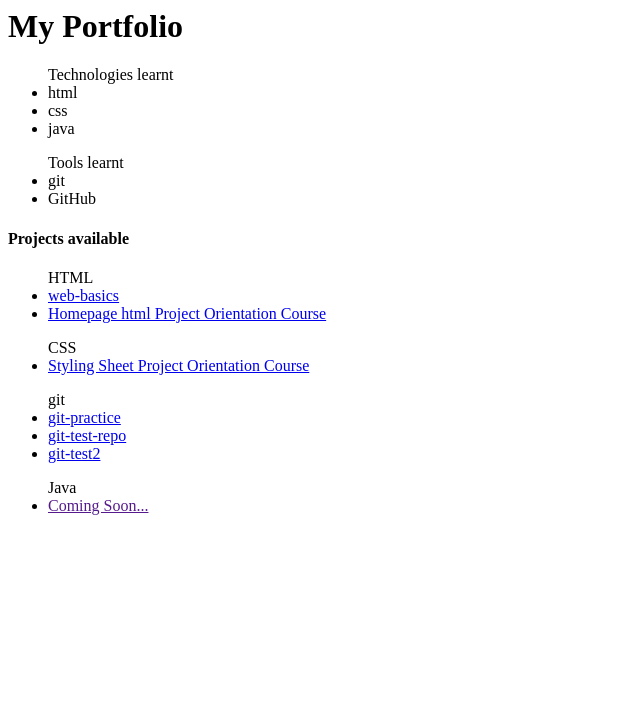
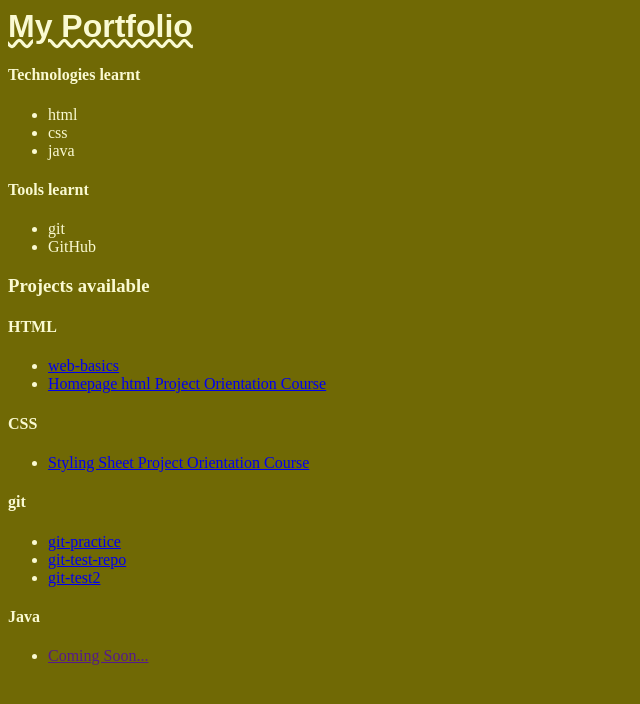
Before and after one commit to lydiarali/portfolio, a plain HTML site: page index.html in a window 1280 px wide. Shown: the whole page, without its empty margins (0-640 px from the left). Drawn offline with Linux system fonts and the light colour scheme.

Commit message:
amendments to index style

```diff
--- a/index.html
+++ b/index.html
@@ -1,35 +1,42 @@
 <html>
     <title>My Portfolio</title>
+    <link rel="stylesheet" href="portfolio.css">
     <h1>My Portfolio</h1>
     <body>
-        <ul> Technologies learnt
+        <h4>Technologies learnt</h4>
+        <ul>
             <li>html</li>
             <li>css</li>
             <li>java</li>
         </ul>
 
-        <ul>Tools learnt
+        <h4>Tools learnt</h4>
+        <ul>
             <li>git</li>
             <li>GitHub</li>
         </ul>
 
-        <h4>Projects available</h4>
-        <ul>HTML
+        <h3>Projects available</h3>
+        <h4>HTML</h4>
+        <ul>
             <li><a href="../web-basics/">web-basics</a></li>
             <li><a href="./the_cozy_haven_index.html">Homepage html Project Orientation Course</a></li>
         </ul>
 
-         <ul>CSS
+        <h4>CSS</h4>
+         <ul>
             <li><a href="./the_cozy_haven.css">Styling Sheet Project Orientation Course</a></li>
          </ul>
 
-         <ul>git
+         <h4>git</h4>
+         <ul>
             <li><a href="../git-practice/">git-practice</a></li>
             <li><a href="../git-test-repo/">git-test-repo</a></li>
             <li><a href="../git-test2/">git-test2</a></li>
          </ul>
 
-         <ul>Java
+         <h4>Java</h4>
+         <ul>
             <li><a href="">Coming Soon...</a></li>
          </ul>
 
--- /dev/null
+++ b/portfolio.css
@@ -0,0 +1,8 @@
+html{
+    background-color: rgb(112, 105, 5);
+    color: lightgoldenrodyellow;
+}
+h1 {
+    font-family: Arial, Helvetica, sans-serif;
+    text-decoration: underline wavy;
+}
```
